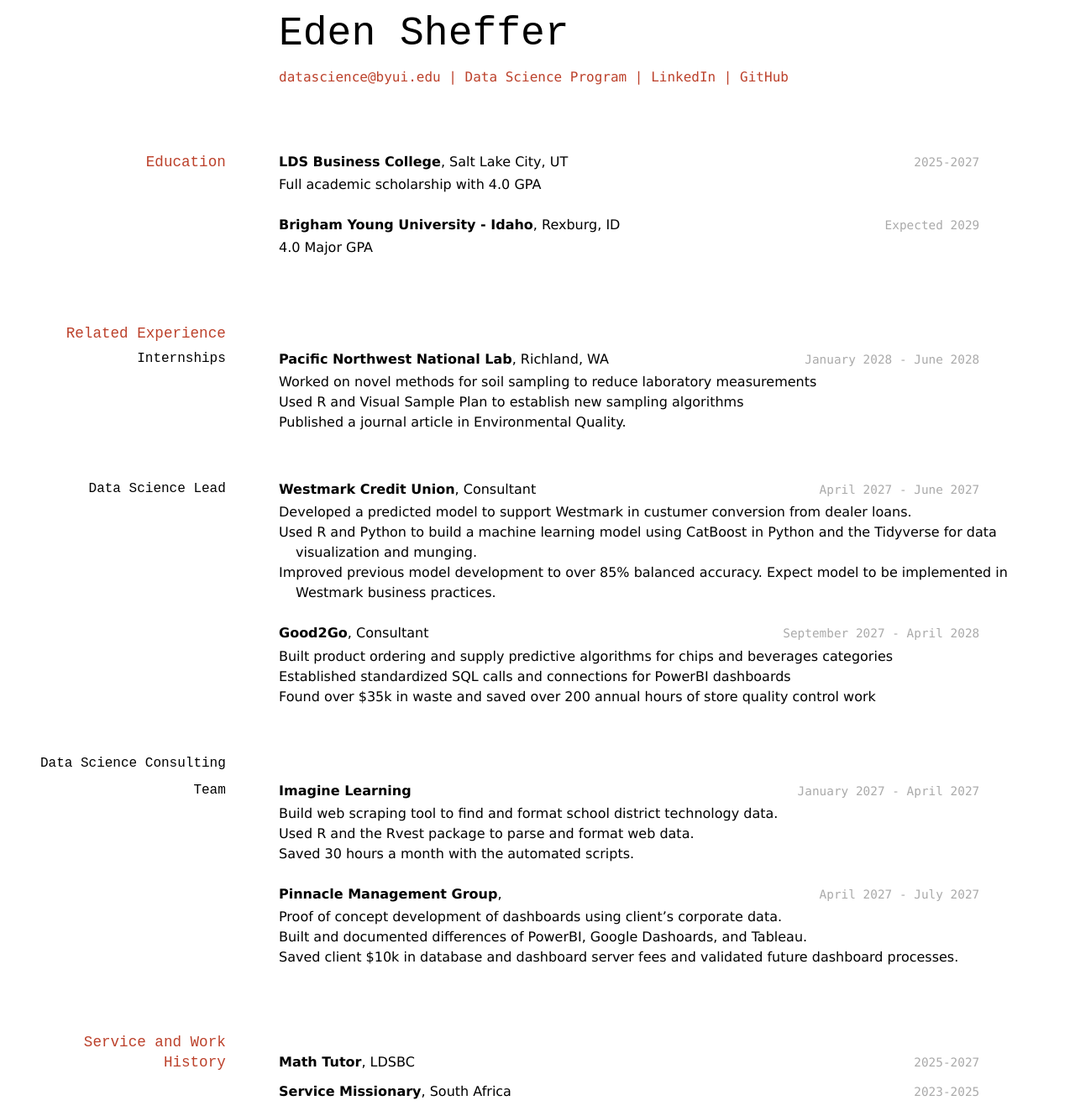
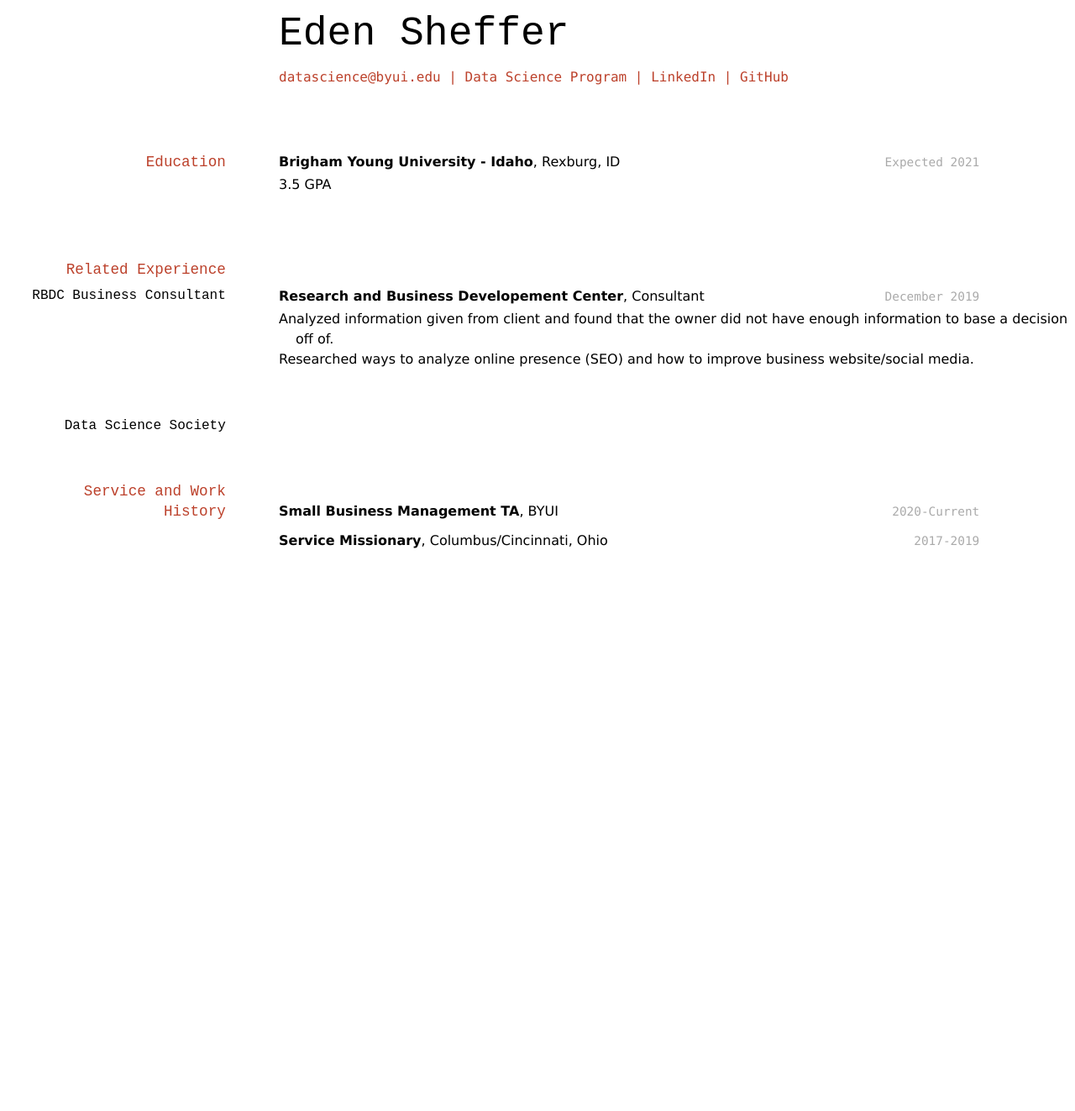
Before and after one commit to edensheffer/eden_resume, a Jekyll site: the page built from docs/index.md, in a window 1280 px wide. Shown: the whole page at 84% size. Built offline with Jekyll 4.4.1, drawn with Linux system fonts in a browser that asks for light colours; after the commit the page ends 900 px from its top, so only the background shows below that.

Commit message:
Update index.md
Resume update

```diff
--- a/docs/index.md
+++ b/docs/index.md
@@ -8,7 +8,7 @@ title: Eden Sheffer's Resume
 <div id="webaddress">
 <a href="edenshef@byui.edu">datascience@byui.edu</a>
 | <a href="https://edensheffer.github.io/development.html">Data Science Program</a>
-| <a href="https://www.linkedin.com/groups/13537407/">LinkedIn</a>
+| <a href="https://www.linkedin.com/in/eden-sheffer-a406b7196/">LinkedIn</a>
 | <a href="https://github.com/byuids-resumes">GitHub</a>
 </div>
 
@@ -16,69 +16,36 @@ title: Eden Sheffer's Resume
 
 ## Education
 
-`2025-2027`
-__LDS Business College__, Salt Lake City, UT
-
-- Full academic scholarship with 4.0 GPA
-
-`Expected 2029`
+`Expected 2021`
 __Brigham Young University - Idaho__, Rexburg, ID
 
-- 4.0 Major GPA
+- 3.5 GPA
+
 
 
 ## Related Experience
 
-### Internships
 
-`January 2028 - June 2028`
-__Pacific Northwest National Lab__, Richland, WA
+### RBDC Business Consultant
 
-- Worked on novel methods for soil sampling to reduce laboratory measurements
-- Used R and Visual Sample Plan to establish new sampling algorithms
-- Published a journal article in Environmental Quality.
+`December 2019`
+__Research and Business Developement Center__, Consultant
 
-### Data Science Lead
+- Analyzed information given from client and found that the owner did not have enough information to base a decision off of.
+- Researched ways to analyze online presence (SEO) and how to improve business website/social media.
 
-`April 2027 - June 2027`
-__Westmark Credit Union__, Consultant
 
-- Developed a predicted model to support Westmark in custumer conversion from dealer loans.
-- Used R and Python to build a machine learning model using CatBoost in Python and the Tidyverse for data visualization and munging.
-- Improved previous model development to over 85% balanced accuracy. Expect model to be implemented in Westmark business practices.
-
-`September 2027 - April 2028`
-__Good2Go__, Consultant
-
-- Built product ordering and supply predictive algorithms for chips and beverages categories
-- Established standardized SQL calls and connections for PowerBI dashboards
-- Found over $35k in waste and saved over 200 annual hours of store quality control work
-
-### Data Science Consulting Team
-
-`January 2027 - April 2027`
-__Imagine Learning__
-
-- Build web scraping tool to find and format school district technology data.
-- Used R and the Rvest package to parse and format web data.
-- Saved 30 hours a month with the automated scripts.
-
-`April 2027 - July 2027`
-__Pinnacle Management Group__,
-
-- Proof of concept development of dashboards using client's corporate data.
-- Built and documented differences of PowerBI, Google Dashoards, and Tableau.
-- Saved client $10k in database and dashboard server fees and validated future dashboard processes.
+### Data Science Society
 
 
 ## Service and Work History
 
-`2025-2027`
-__Math Tutor__, LDSBC
+`2020-Current`
+__Small Business Management TA__, BYUI
 
 
-`2023-2025`
-__Service Missionary__, South Africa
+`2017-2019`
+__Service Missionary__, Columbus/Cincinnati, Ohio
 
 
 
```
